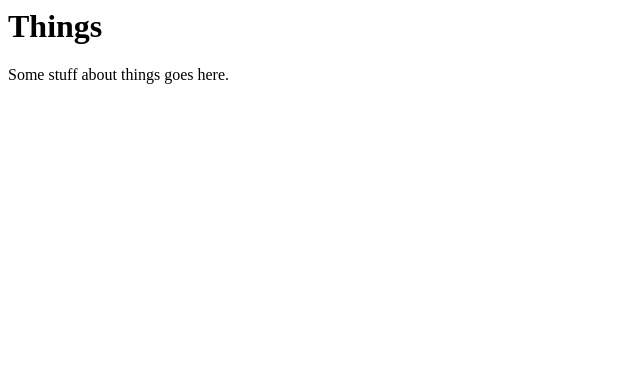
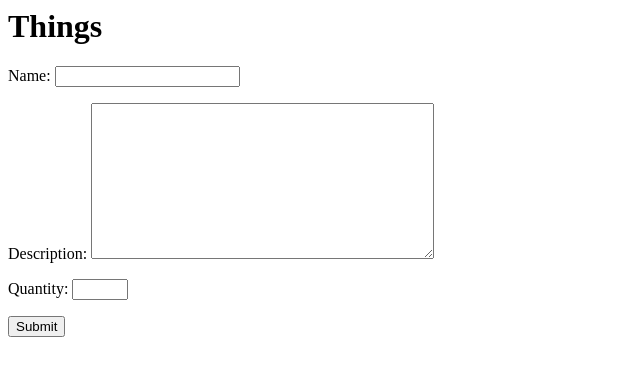
Before and after one commit to KCL-SEG/things-2-Jorry-Alghanmi, a Django app: template things/templates/home.html in a window 1280 px wide. Shown: the top 376 px of the page, without its empty margins (0-640 px from the left). Run offline with Django 3.2, Linux system fonts and the light colour scheme; the template is opened without the code that fills it: values that come from a table or form of the project are taken from there, others are empty.

Commit message:
implement the exercises

```diff
--- a/things/forms.py
+++ b/things/forms.py
@@ -1,3 +1,18 @@
 """Forms of the project."""
 
 # Create your forms here.
+from django import forms
+from django.core.validators import MinValueValidator, MaxValueValidator
+from .models import Thing
+
+class ThingForm(forms.ModelForm):
+    class Meta:
+        model = Thing
+        fields = ['name', 'description', 'quantity']
+
+    name = forms.CharField(max_length=35, widget=forms.TextInput(attrs={'max_length': '35'}), required=True)
+    description = forms.CharField(max_length=120, widget=forms.Textarea, required=False)
+    quantity = forms.IntegerField(
+        validators=[MinValueValidator(0), MaxValueValidator(50)],
+        widget=forms.NumberInput(attrs={'min': '0', 'max': '50'})
+    )
--- a/things/templates/home.html
+++ b/things/templates/home.html
@@ -6,6 +6,10 @@
   <h1>
     Things
   </h1>
-  <p>Some stuff about things goes here.</p>
+  <form method="post" action="{% url 'home' %}">
+  {% csrf_token %}
+  {{ form.as_p }}
+  <button type="submit">Submit</button>
+</form>
 </body>
 </html>
```
Also changed, not shown: things/views.py (+10 -0 lines).
